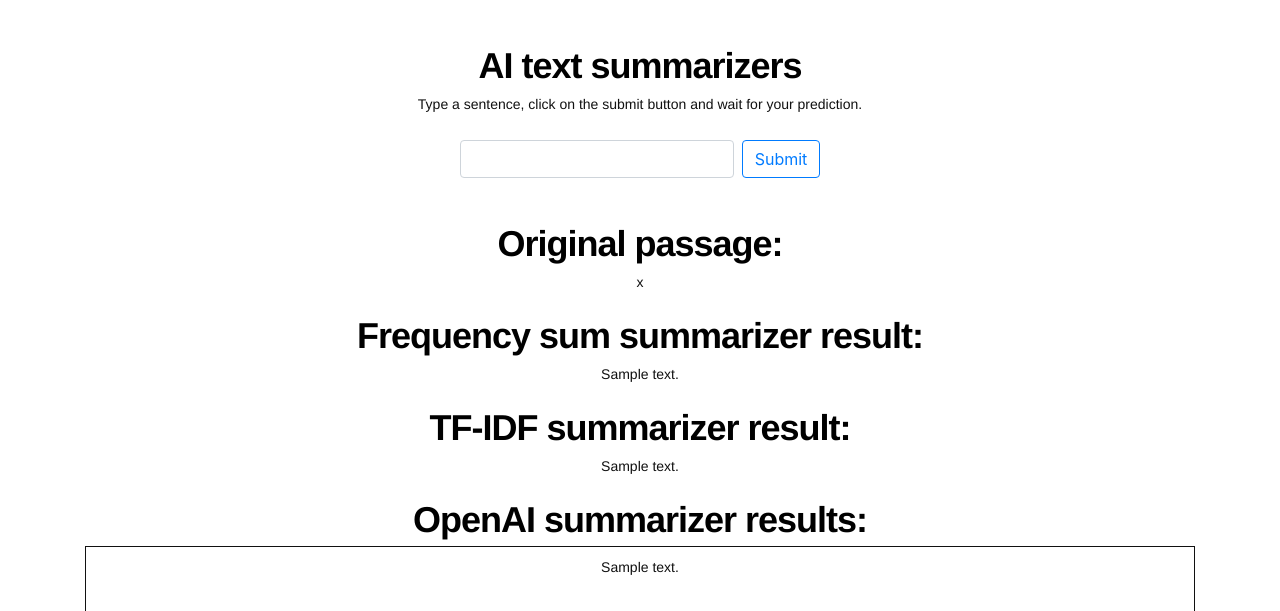
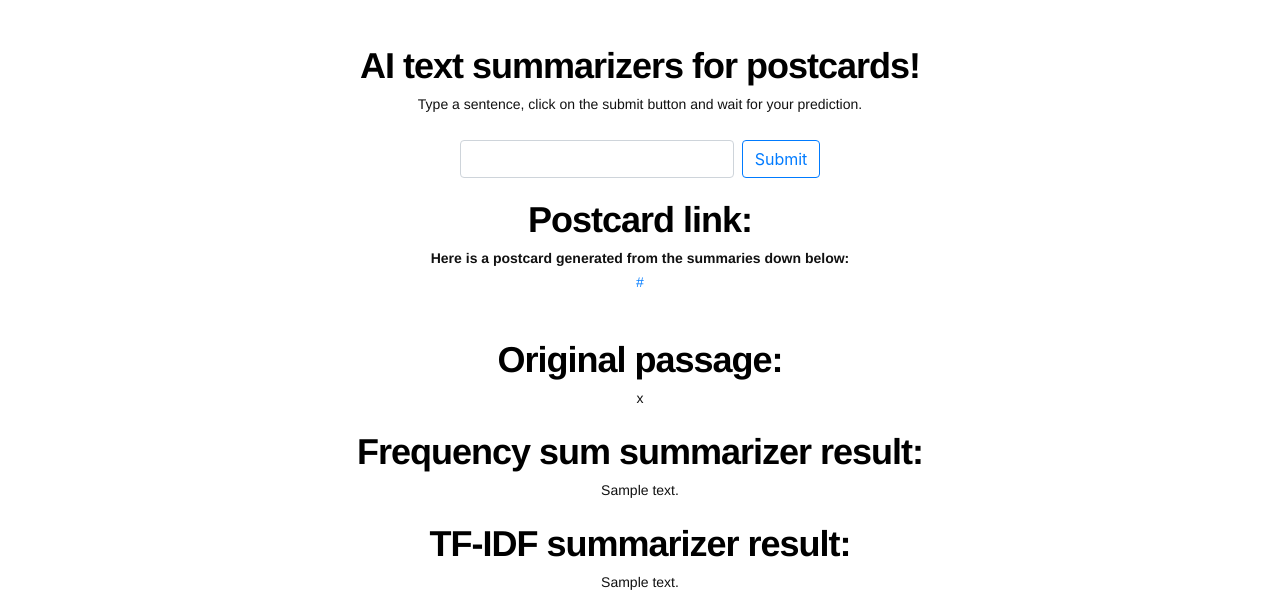
Before and after one commit to TheBreezyNkeezy/short_form_api, a Flask app: template templates/index.html in a window 1280 px wide. Shown: the top 611 px of the page. Run offline with Flask 2, Linux system fonts and the light colour scheme; the template is opened without the code that fills it: most values are stand-ins (such as "Sample title", 1, 10 or a date in 2020); some libraries are stand-ins or nearby versions.

Commit message:
final commit and index.html edits before heroku

```diff
--- a/app.py
+++ b/app.py
@@ -19,6 +19,7 @@ MAX_TOKEN_COUNTS = 4096
 # Inspiration for the template website came from the following sources:
 # https://python.plainenglish.io/sentiment-analysis-flask-web-app-using-python-and-nltkintroduction-a45f893fb724
 app = Flask(__name__)
+app.config['TEMPLATES_AUTO_RELOAD'] = True
 
 @app.route("/", methods=["GET"])
 def index():
@@ -49,10 +50,16 @@ def index_post():
         )
         values[f"openai_summ_group_{i}"] = [summ["text"] for summ in openai_summary["choices"]]
     openai_summaries = [value for key, value in values.items() if 'openai' in key.lower()]
-    idx_1, idx_2 = random.sample(range(0, len(openai_summaries)), 2)
+    lob_front_summ = ""
+    lob_back_summ = ""
     idx_3, idx_4 = random.sample(range(0, num_openai_summ), 2)
-    lob_front_summ = values[f"openai_summ_group_{idx_1}"][idx_3]
-    lob_back_summ = values[f"openai_summ_group_{idx_2}"][idx_4]
+    if len(openai_summaries) > 1:
+        idx_1, idx_2 = random.sample(range(0, len(openai_summaries)), 2)
+        lob_front_summ = values[f"openai_summ_group_{idx_1}"][idx_3]
+        lob_back_summ = values[f"openai_summ_group_{idx_2}"][idx_4]
+    else:
+        lob_front_summ = values[f"openai_summ_group_0"][idx_3]
+        lob_back_summ = values[f"openai_summ_group_0"][idx_4]
     lob_front_html = "<html style='padding: 1in; font-size: 15;'>{{lob_front_summ}}</html>"
     lob_back_html = "<html style='padding: 1in; font-size: 8;'>{{lob_back_summ}}</html>"
     postcard = lob.Postcard.create(
@@ -79,13 +86,15 @@ def index_post():
             "lob_back_summ": lob_back_summ
         }
     )
-    pprint.pprint(postcard)
+    postcard_link = postcard["url"]
+    print(postcard_link)
     return render_template(
         'index.html',
         passage = passage,
         freq_summary = freq_summary,
         tf_summary = tf_summary,
-        openai_summaries=openai_summaries
+        openai_summaries=openai_summaries,
+        postcard_link = postcard_link
     )
 
 @app.route("/test-parse", methods=["POST"])
@@ -123,10 +132,16 @@ def summarize():
         )
         values[f"openai_summ_group_{i}"] = [summ["text"] for summ in openai_summary["choices"]]
     openai_summaries = [value for key, value in values.items() if 'openai' in key.lower()]
-    idx_1, idx_2 = random.sample(range(0, len(openai_summaries)), 2)
+    lob_front_summ = ""
+    lob_back_summ = ""
     idx_3, idx_4 = random.sample(range(0, num_openai_summ), 2)
-    lob_front_summ = values[f"openai_summ_group_{idx_1}"][idx_3]
-    lob_back_summ = values[f"openai_summ_group_{idx_2}"][idx_4]
+    if len(openai_summaries) > 1:
+        idx_1, idx_2 = random.sample(range(0, len(openai_summaries)), 2)
+        lob_front_summ = values[f"openai_summ_group_{idx_1}"][idx_3]
+        lob_back_summ = values[f"openai_summ_group_{idx_2}"][idx_4]
+    else:
+        lob_front_summ = values[f"openai_summ_group_0"][idx_3]
+        lob_back_summ = values[f"openai_summ_group_0"][idx_4]
     lob_front_html = "<html style='padding: 1in; font-size: 15;'>{{lob_front_summ}}</html>"
     lob_back_html = "<html style='padding: 1in; font-size: 8;'>{{lob_back_summ}}</html>"
     postcard = lob.Postcard.create(
--- a/templates/index.html
+++ b/templates/index.html
@@ -18,6 +18,10 @@
 
         .header {
             color: black;
+        }
+
+        a {
+            font-family: 'Helvetica Neue', sans-serif;
         }
 
         p {
@@ -81,9 +85,9 @@
     <div class="container mt-5">
         <div class="centered">
             <div class="text-center text-white">
-                <title>AI text summarizers</title>
+                <title>AI text summarizers for postcards!</title>
             </div>
-            <h1 class="header">AI text summarizers</h1>
+            <h1 class="header">AI text summarizers for postcards!</h1>
             <p class="desc">
                 Type a sentence, click on the submit button and wait for your prediction.
             </p>
@@ -96,6 +100,14 @@
                 </div>
             </form>
             <br />
+            {% if postcard_link is defined %}
+            <h2 class="header">Postcard link:</h2>
+            <p class="desc">
+                <b>Here is a postcard generated from the summaries down below:</b>
+                <br />
+                <a href="{{ postcard_link }}">{{ postcard_link }}</a>
+            </p>
+            {% endif %}
             <br />
             {% if passage is defined %}
             <h2 class="header">Original passage:</h2>
```
